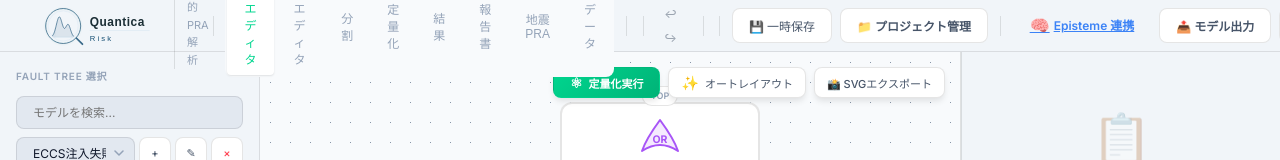
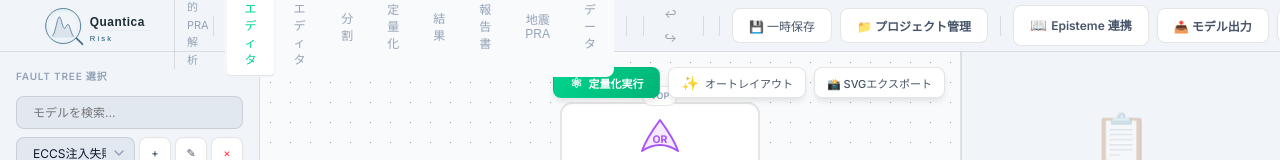
Before and after one commit to wsaenotsock/PRA-Nexus-trial, a Next.js app: page / in a window 1280 px wide. Shown: the top 160 px of the page. Built offline with nearby package versions, Linux system fonts and the light colour scheme.

Commit message:
style: update PRA Episteme button style and icon

```diff
--- a/src/app/page.tsx
+++ b/src/app/page.tsx
@@ -730,11 +730,11 @@ export default function Home() {
             href="https://pra-episteme.vercel.app/"
             target="_blank"
             rel="noopener noreferrer"
-            className="btn btn--ghost"
+            className="btn btn--secondary"
             title="PRA Knowledge Intelligence Platform"
-            style={{ fontWeight: 600, color: 'var(--accent-blue)', display: 'flex', alignItems: 'center', gap: '4px' }}
+            style={{ fontWeight: 600, display: 'flex', alignItems: 'center', gap: '4px', textDecoration: 'none' }}
           >
-            <span style={{ fontSize: '16px' }}>🧠</span>
+            <span style={{ fontSize: '14px' }}>📖</span>
             {locale === 'ja' ? 'Episteme 連携' : 'PRA Episteme'}
           </a>
 
```
